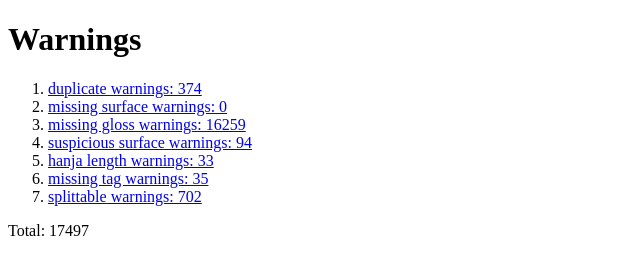
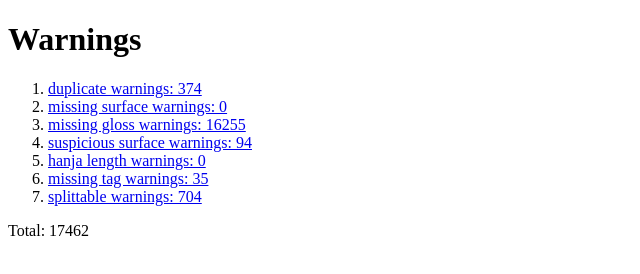
Before and after one commit to garfieldnate/kengdic, a plain HTML site: page index.html in a window 1280 px wide. Shown: the full height of the page, 0-640 px from the left. Drawn offline with Linux system fonts and the light colour scheme.

Commit message:
deploy: f85a3a5dbab8ae9146466fd624a19b761a1d71f1

```diff
--- a/index.html
+++ b/index.html
@@ -3,10 +3,10 @@
 <ol>
 <li><a href='duplicate.txt'>duplicate warnings: 374</a></li>
 <li><a href='missing surface.txt'>missing surface warnings: 0</a></li>
-<li><a href='missing gloss.txt'>missing gloss warnings: 16259</a></li>
+<li><a href='missing gloss.txt'>missing gloss warnings: 16255</a></li>
 <li><a href='suspicious surface.txt'>suspicious surface warnings: 94</a></li>
-<li><a href='hanja length.txt'>hanja length warnings: 33</a></li>
+<li><a href='hanja length.txt'>hanja length warnings: 0</a></li>
 <li><a href='missing tag.txt'>missing tag warnings: 35</a></li>
-<li><a href='splittable.txt'>splittable warnings: 702</a></li>
+<li><a href='splittable.txt'>splittable warnings: 704</a></li>
 </ol>
-<p>Total: 17497</p>
+<p>Total: 17462</p>
```
Also changed, not shown: hanja length.txt, missing gloss.txt, splittable.txt.
